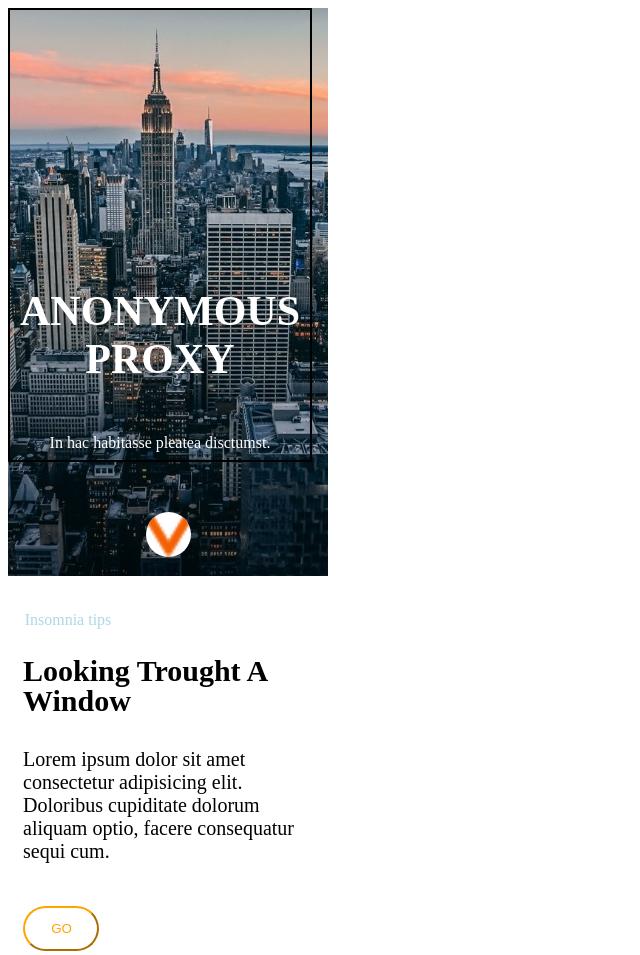
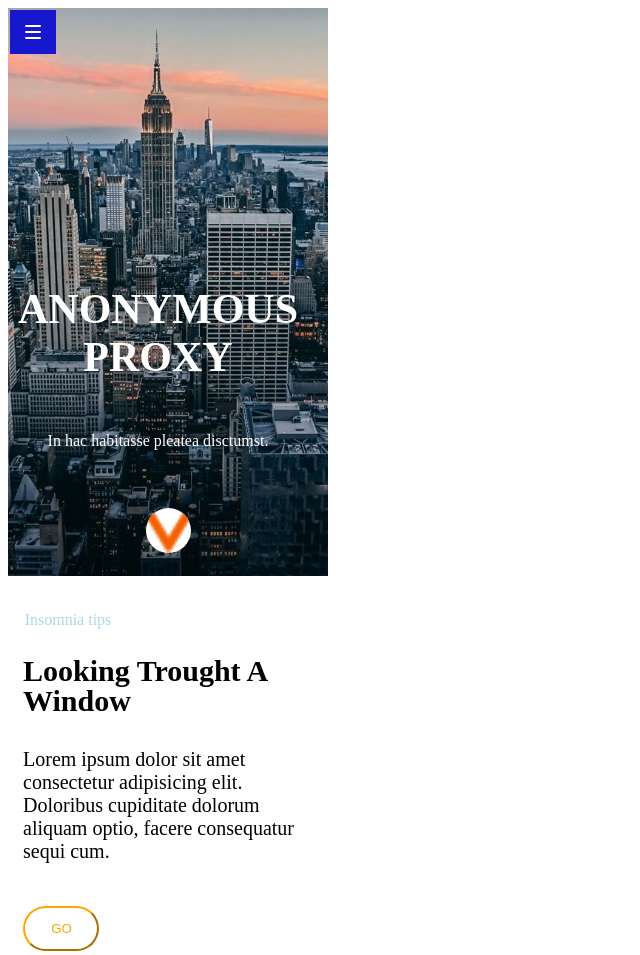
Before and after one commit to Adalab/modulo-1-evaluacion-final-CarolinaFranco, a plain HTML site: page index.html in a window 1280 px wide. Shown: the top 955 px of the page, without its empty margins (0-640 px from the left). Drawn offline with Linux system fonts and the light colour scheme.

Commit message:
adding link & pic in header

```diff
--- a/index.html
+++ b/index.html
@@ -21,6 +21,8 @@
 
         <picture>
             <a href="#3r"><img src="images/ico-scroll-down.png"  alt="boton ir a pie de pagina" class="iconheader"></a>
+            <a href="https://adalab.es/"><img src="images/ico-menu.png" alt="icon menu-link" class="imgmenu"></a>
+
         </picture>
 
     </header>
@@ -43,15 +45,15 @@
             <h3>3 Reason To Purchase</h3>
         </header>
 
-        <div class="box1">
+        <div class="box">
             <h4> Ut sed mateus</h1>
             <p>ipsum dolor sit amet consectetur.</p>
         </div>
-        <div class="box2">
+        <div class="box">
             <h4>Curabitur ac erat</h4>
             <p>Lorem ipsum dolor sit amet consectetur.</p>
         </div>
-        <div class="box3">
+        <div class="box">
             <h4>Morbin dictum</h4>
             <p>Lorem ipsum dolor sit.</p>
         </div>
--- a/style.css
+++ b/style.css
@@ -11,6 +11,7 @@ header{
     width: 320px;
     height: 568px;
     margin: 0px;
+    position: relative;
 
 
 }
@@ -20,14 +21,22 @@ header{
     background-size: cover;
 
 }
+.imgmenu{
+     background-color: rgb(23, 23, 206);
+     position: absolute;
+     position: fixed;
+     top: 10px;
+     left: 10px;
+     padding: 15px;
 
+
+}
 /* herder flexbox*/
 
 .header{
 
     width: 300px;
     height: 200px;
-    border: 2px solid black;
     text-align: center;
     display: flex;
     justify-content: center;
```
